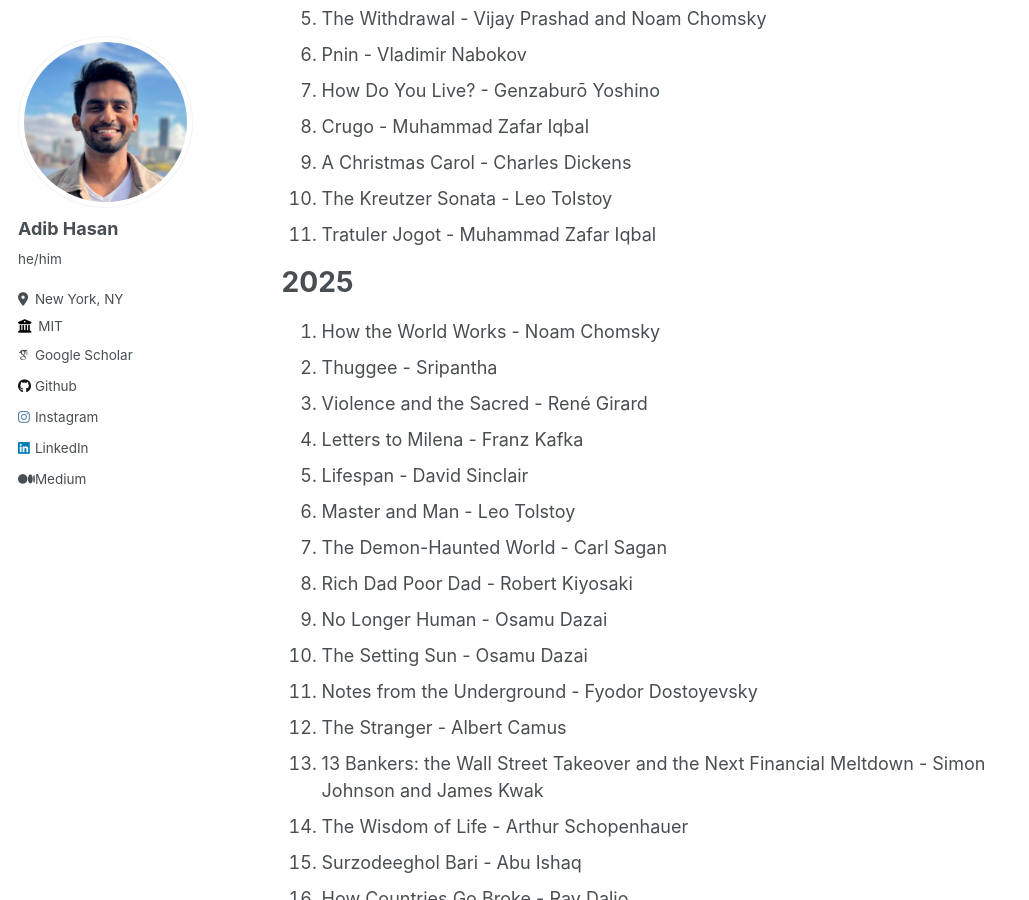
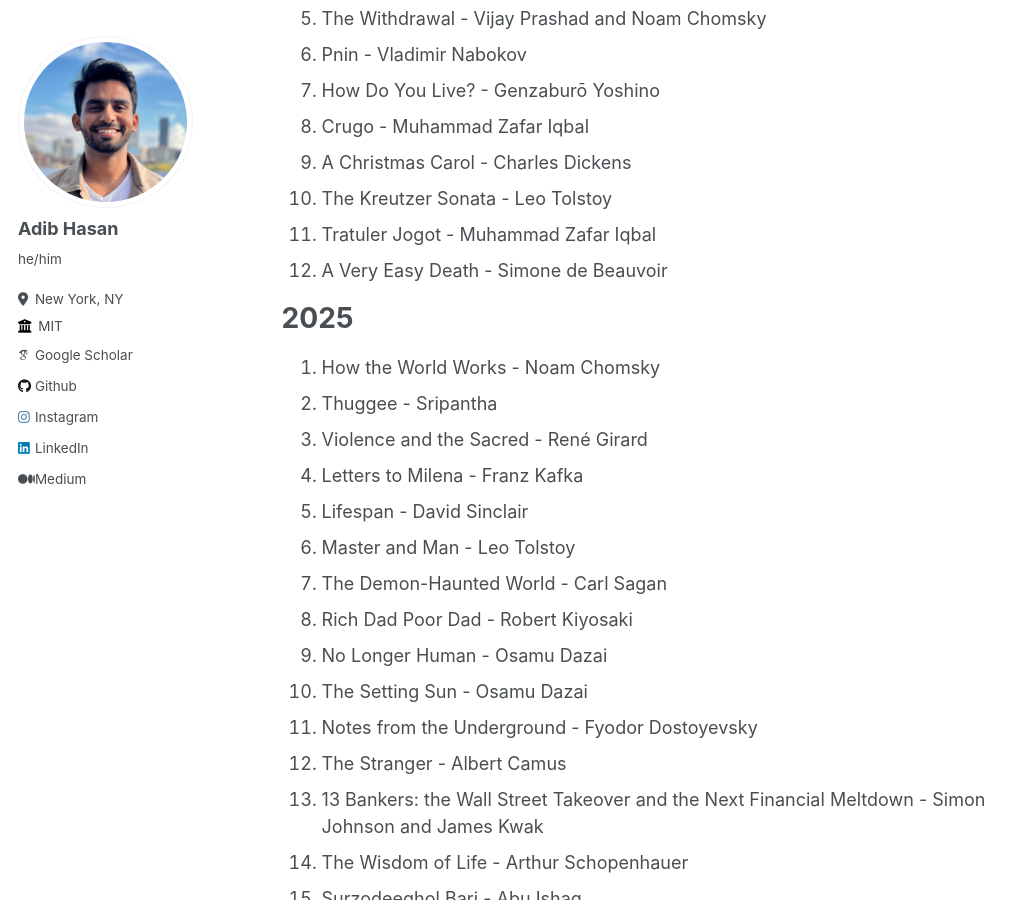
Before and after one commit to Neehan/neehan.github.io, a Jekyll site: the page built from _pages/reading.md, in a window 1280 px wide and 900 px high, scrolled down 479 px. Shown: the whole window, without its empty margins (0-1029 px from the left). Built offline with Jekyll 4.4.1, drawn with Linux system fonts in a browser that asks for light colours; some web fonts are replaced.

Commit message:
Update reading.md

```diff
--- a/_pages/reading.md
+++ b/_pages/reading.md
@@ -19,6 +19,7 @@ Here is what I am currently reading:
 9. A Christmas Carol - Charles Dickens
 10. The Kreutzer Sonata - Leo Tolstoy
 11. Tratuler Jogot - Muhammad Zafar Iqbal
+12. A Very Easy Death - Simone de Beauvoir
 
 # 2025
 1. How the World Works - Noam Chomsky
```
